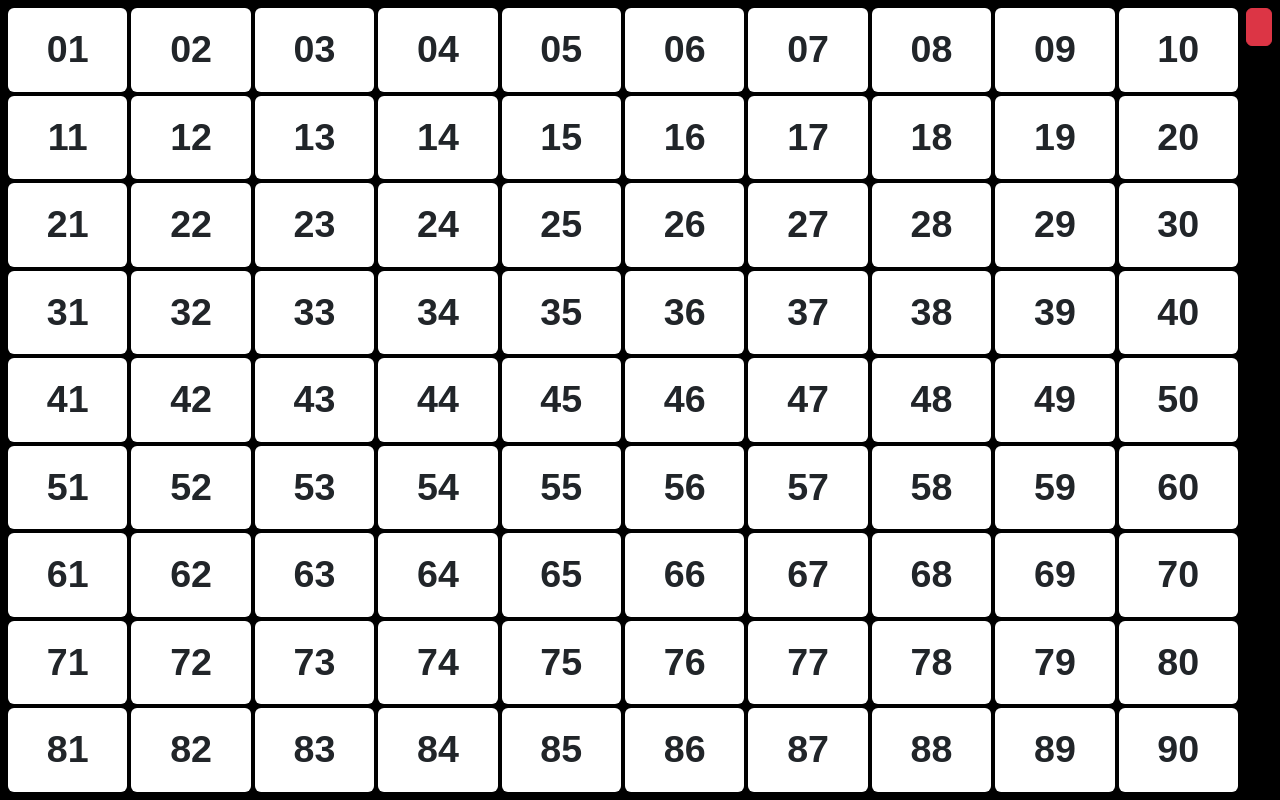
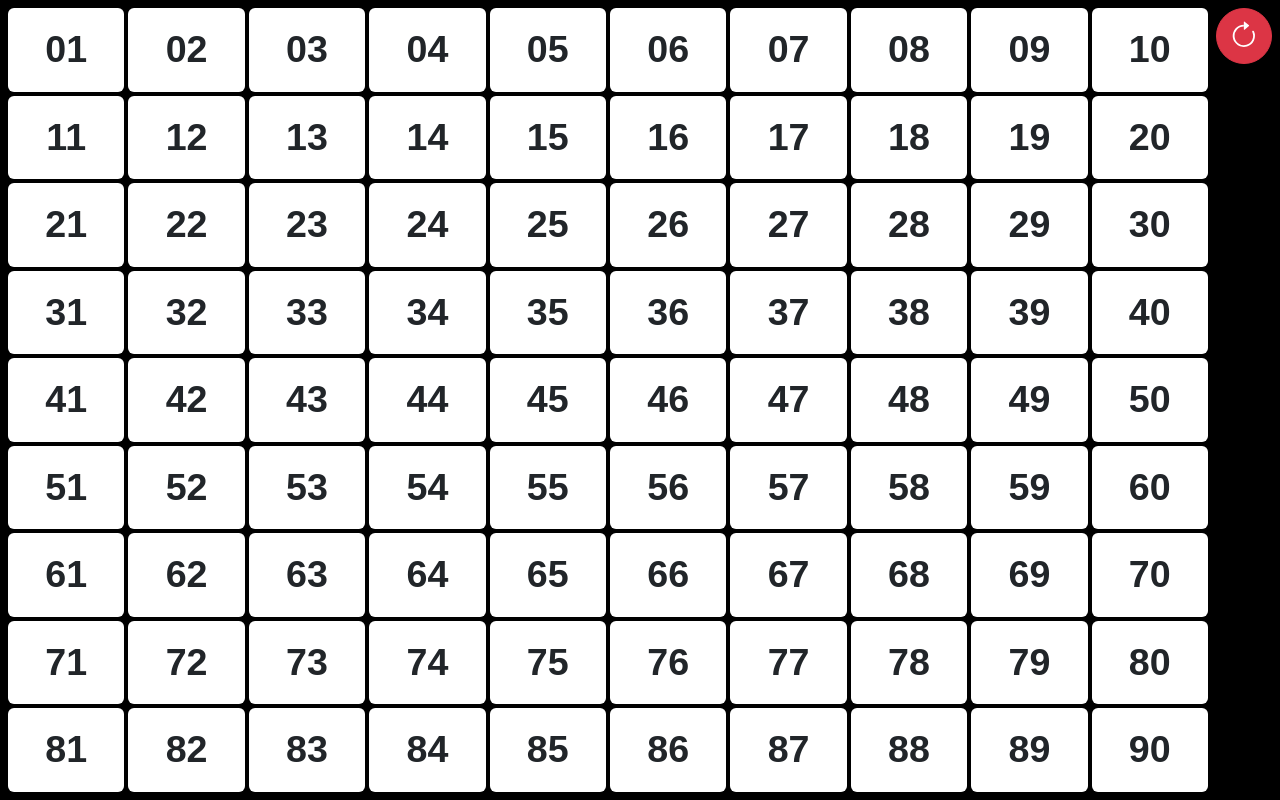
Before and after one commit to harkadiano/scoutGuias, a plain HTML site: page index.html in a window 1280 px wide. Drawn offline with Linux system fonts and the light colour scheme.

Commit message:
Estilos del boton de recarga

```diff
--- a/css/loteria.css
+++ b/css/loteria.css
@@ -76,6 +76,21 @@ body {
     color: #000;
 }
 
+.btn-reiniciar {
+    display: flex;
+    align-items: center;
+    justify-content: center;
+    width: clamp(40px, 7vmin, 64px);
+    height: clamp(40px, 7vmin, 64px);
+    padding: 0;
+    border-radius: 50%;
+}
+
+.btn-reiniciar svg {
+    width: 55%;
+    height: 55%;
+}
+
 .acciones {
     flex: 0 0 auto;
     display: flex;
```
